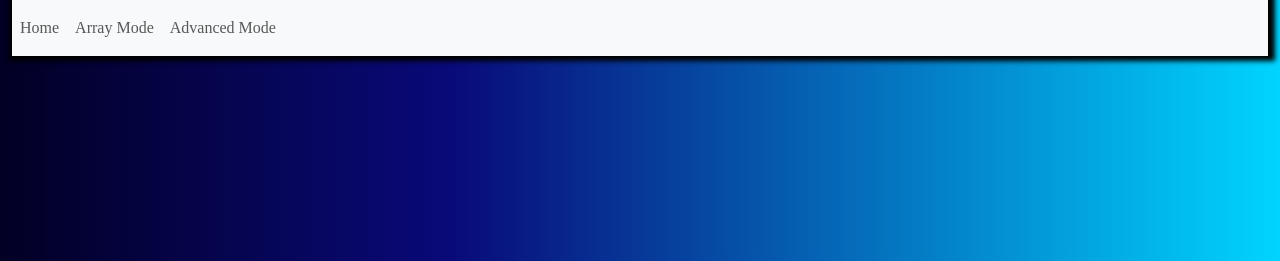
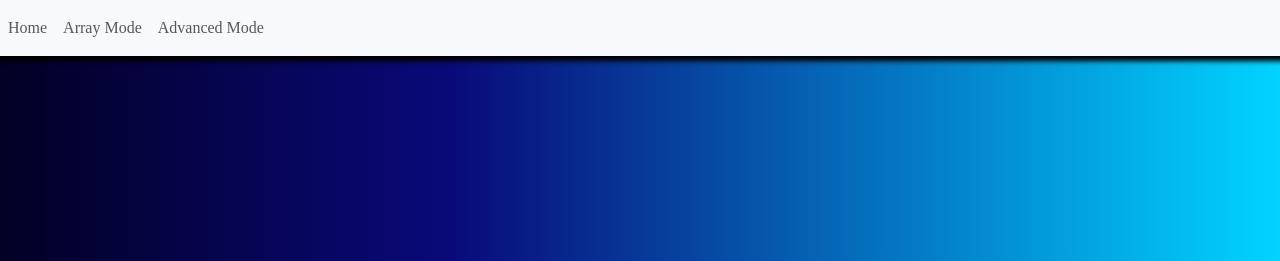
Before and after one commit to MikeBonWebDev/color-flipper, a plain HTML site: page index.html in a window 1280 px wide. Shown: the top 261 px of the page. Drawn offline with nearby package versions, Linux system fonts and the light colour scheme; a web font is replaced by a local one.

Commit message:
Fixed problem with nav-bar

```diff
--- a/css/style.scss
+++ b/css/style.scss
@@ -13,10 +13,12 @@
 /*End import Fonts*/
 
 * {
-  box-sizing: border-box;
+
   font-family: 'Suez One', serif;
   overflow: hidden;
   body {
+    margin: 0px;
+    padding: 0px;
     min-width: 100vw;
     min-height: 100vh;
     overflow: hidden;
@@ -53,6 +55,7 @@
     //End Classes applicated to JSON content
 
     #main-nav {
+      margin: 0px;
       box-shadow: 2px 0px 5px 5px black;
     }
     #max-container {
--- a/index.html
+++ b/index.html
@@ -38,7 +38,7 @@
 
         <script src="js/jquery-3.7.0.js"></script>
     </head>
-    <body class="container container-fluid">
+    <body>
 
         <!--Start Nav Bar setting-->
         <nav class="navbar navbar-expand-lg navbar-light bg-light" id="main-nav">
```
Also changed, not shown: css/style.css, 1 other file.
